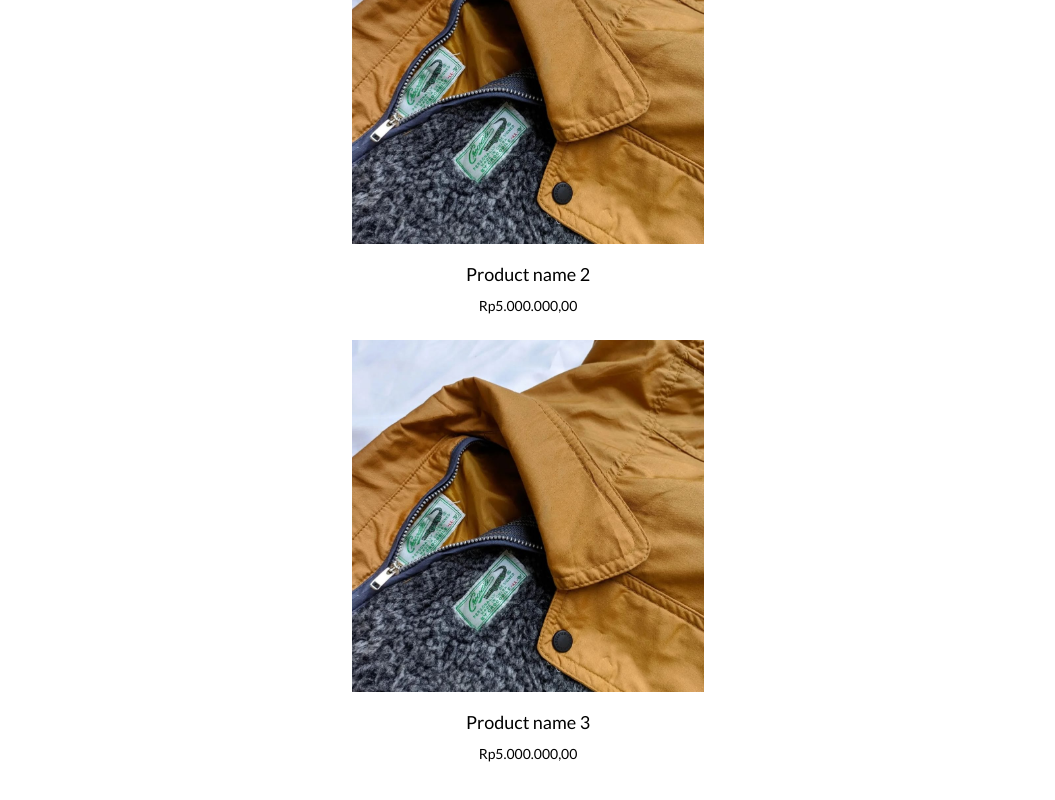
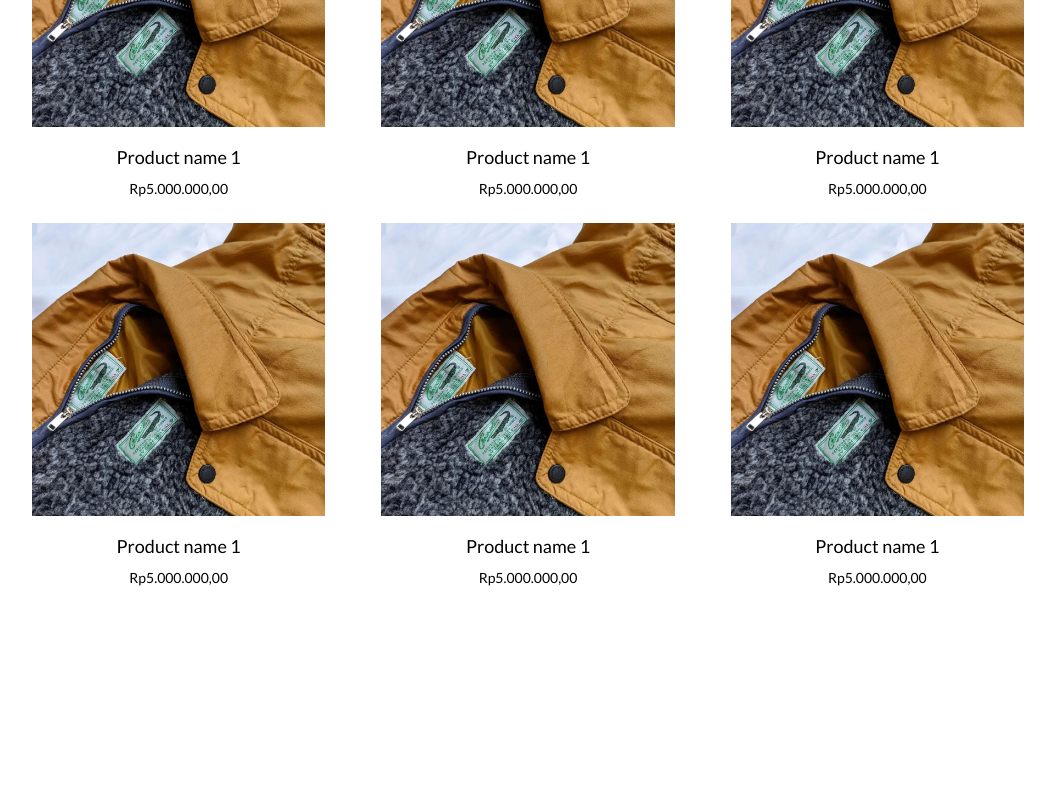
Before and after one commit to azharjk/thrionshop, a Next.js app: page / in a window 1280 px wide. Shown: the part 1080-1880 px from the top of the page, without its empty margins (112-1167 px from the left). After the commit the page ends 1708 px from the top, so only its background shows below. Built offline with nearby package versions, Linux system fonts and the light colour scheme.

Commit message:
Add desktop view for product list

```diff
--- /dev/null
+++ b/components/Header.tsx
@@ -0,0 +1,23 @@
+import Image from "next/image";
+
+const Header = () => {
+  return (
+    <header className="px-4 grid place-items-center">
+      <div className="w-100 py-[90px] flex justify-center">
+        <Image
+          src="/logo.png"
+          width={200}
+          height={200}
+          alt="A Logo of Thrion"
+        />
+      </div>
+      <div className="max-w-md">
+        <p className="text-center font-light text-2xl">
+          This should be a description of what Thrion is
+        </p>
+      </div>
+    </header>
+  );
+};
+
+export default Header;
--- a/pages/index.tsx
+++ b/pages/index.tsx
@@ -1,29 +1,16 @@
 import type { NextPage } from "next";
-import Image from "next/image";
 
+import Header from "../components/Header";
 import ProductCard from "../components/ProductCard";
 
 const LandingPage: NextPage = () => {
   return (
     <>
-      <header className="px-4 grid place-items-center">
-        <div className="w-100 py-[90px] flex justify-center">
-          <Image
-            src="/logo.png"
-            width={200}
-            height={200}
-            alt="A Logo of Thrion"
-          />
-        </div>
-        <div className="max-w-md">
-          <p className="text-center font-light text-2xl">
-            This should be a description of what Thrion is
-          </p>
-        </div>
-      </header>
-      <main className="mt-[80px] mb-10">
-        <ul className="grid gap-6">
-          <li>
+      <Header />
+      <main className="mt-[80px] mb-10 sm:flex sm:justify-center">
+        <ul className="grid gap-6 sm:grid-cols-3 sm:w-full sm:max-w-5xl">
+          {Array.apply(null, Array(9)).map((v, idx) => (
+            <li key={idx}>
               <a href="">
                 <ProductCard
                   src="/product_demo.jpeg"
@@ -33,26 +20,7 @@ const LandingPage: NextPage = () => {
                 />
               </a>
             </li>
-          <li>
-            <a href="">
-              <ProductCard
-                src="/product_demo.jpeg"
-                alt="Thrion product"
-                name="Product name 2"
-                price="Rp5.000.000,00"
-              />
-            </a>
-          </li>
-          <li>
-            <a href="">
-              <ProductCard
-                src="/product_demo.jpeg"
-                alt="Thrion product"
-                name="Product name 3"
-                price="Rp5.000.000,00"
-              />
-            </a>
-          </li>
+          ))}
         </ul>
       </main>
     </>
```
Lines whose indentation alone changed are shown as unchanged.
